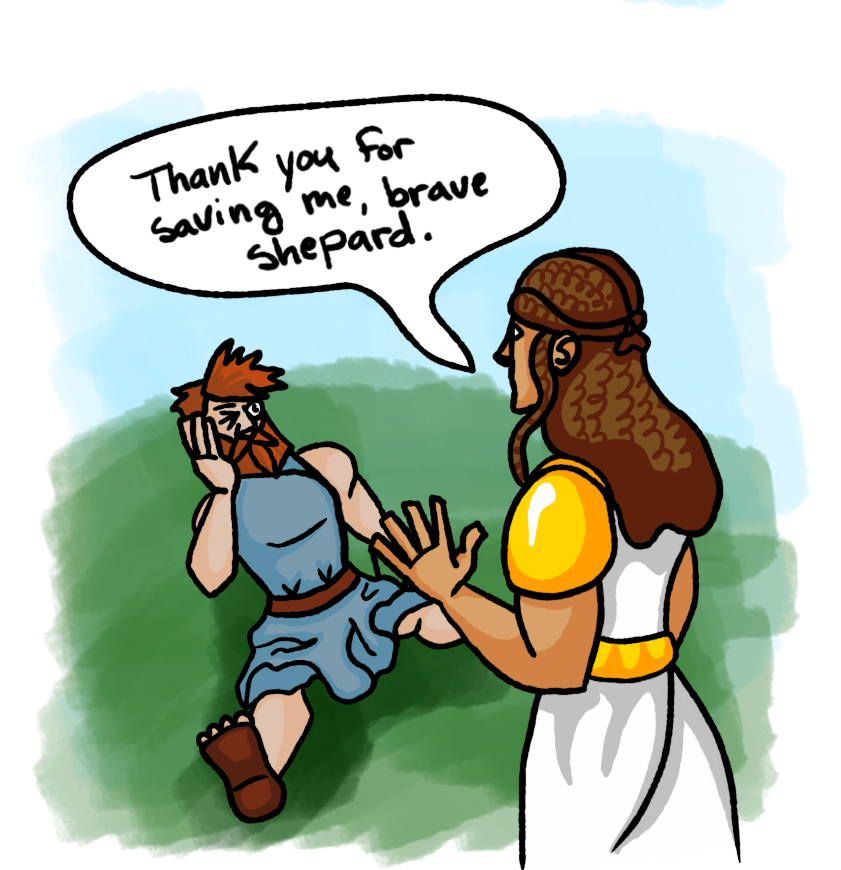
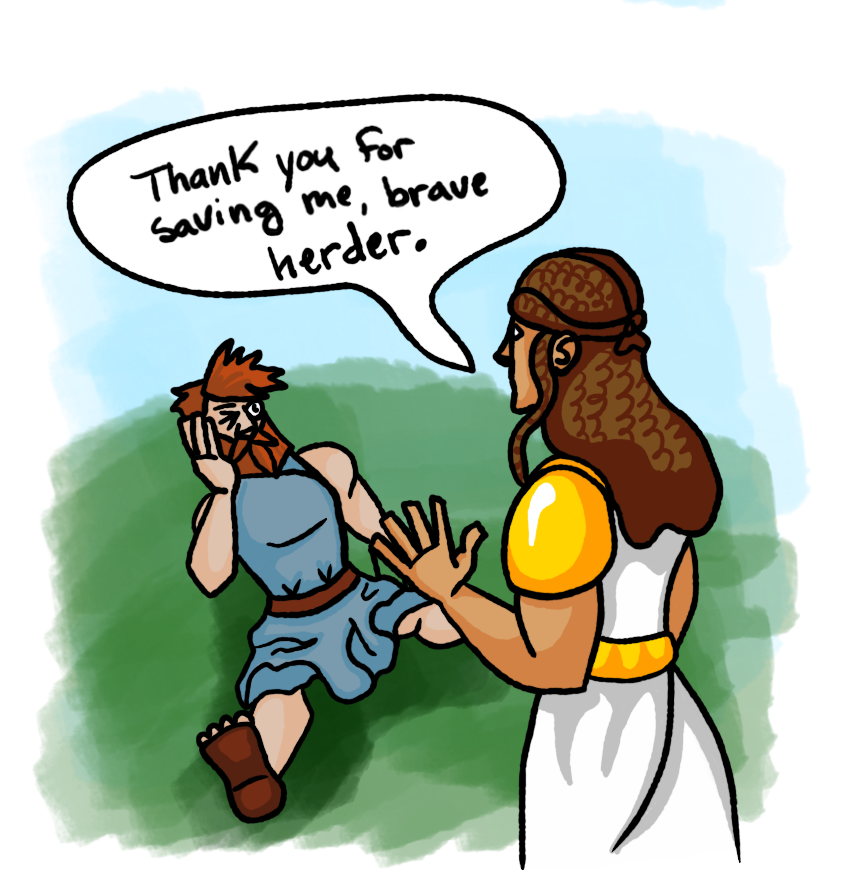
Before and after one commit to echujon/olificus, an Eleventy site: page comic/temp-comic-1.md in a window 1280 px wide. Shown: the part 10219-11089 px from the top of the page, without its empty margins (226-1067 px from the left). Built offline with nearby package versions, Linux system fonts and the light colour scheme; Eleventy itself is replaced by a stand-in of ours; files that its build step writes are made by us from their sources.

Commit message:
Update Comic “temp-comic-1”

```diff
--- a/comic/temp-comic-1.md
+++ b/comic/temp-comic-1.md
@@ -57,7 +57,7 @@ images: []
 </figure>
 
 <figure>
-  <img src="/images/uploads/1000000769.png" alt="">
+  <img src="/images/uploads/1000000774.png" alt="">
 </figure>
 
 <figure>
```
Also changed, not shown: images/uploads/1000000774.png (added).
